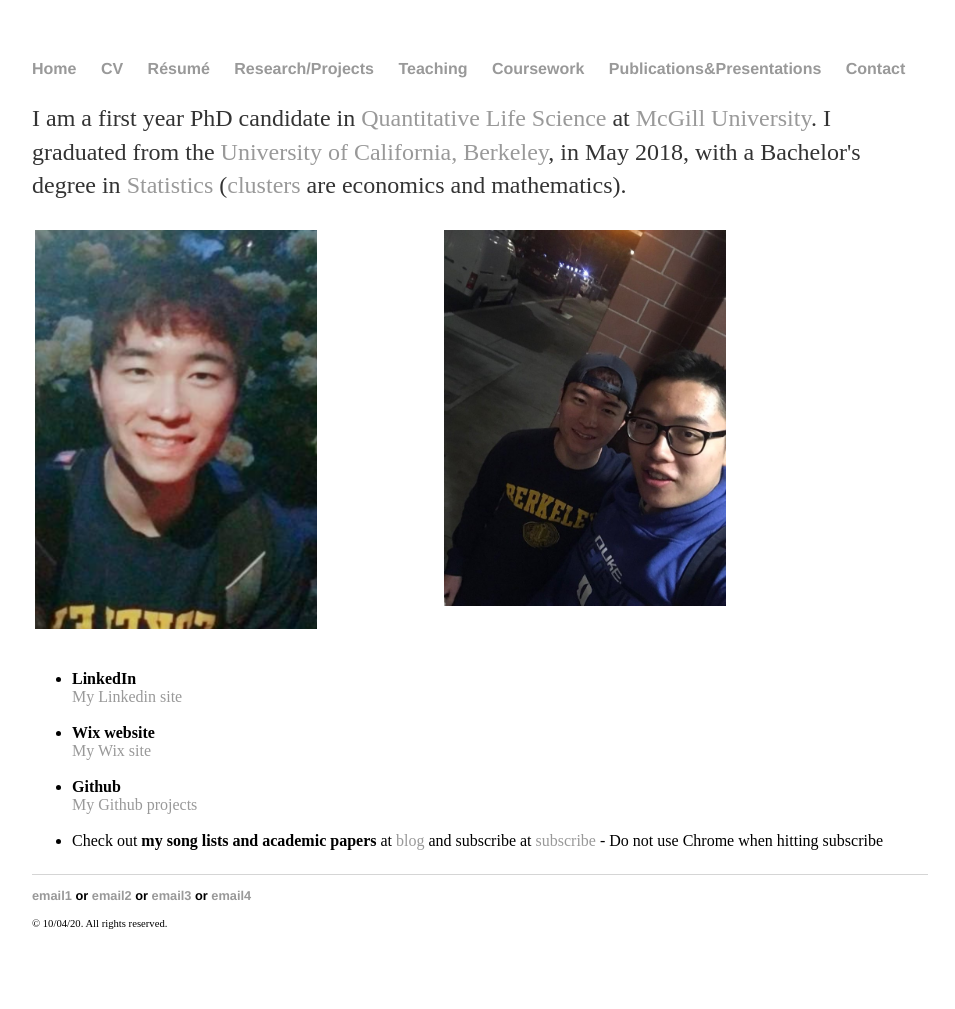
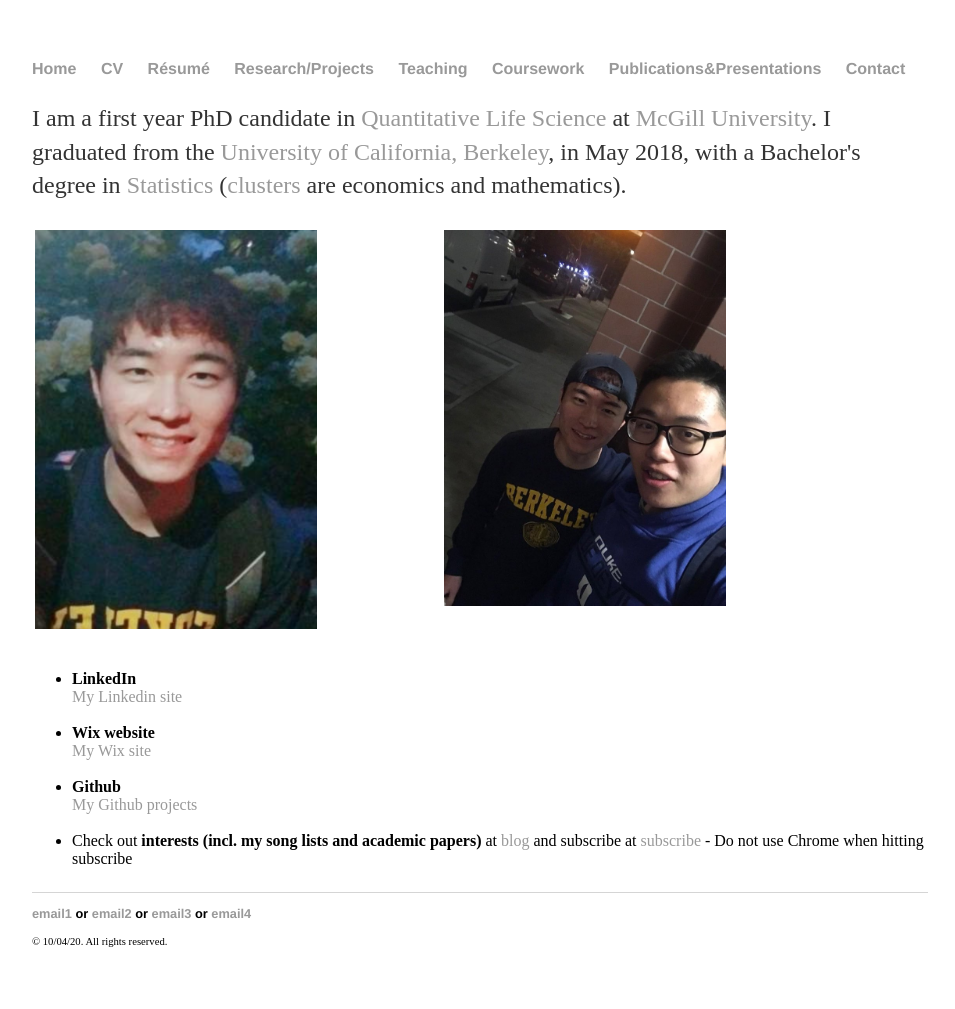
Before and after one commit to yjkweon24/yjkweon24.github.io, a Jekyll site: the page built from index.html, in a window 1280 px wide. Shown: the whole page, without its empty margins (160-1115 px from the left). Built offline with Jekyll 4.4.1, drawn with Linux system fonts in a browser that asks for light colours.

Commit message:
Update index.html

```diff
--- a/index.html
+++ b/index.html
@@ -34,6 +34,6 @@
 		<li> <b>Github</b> </li>
 		<a href="https://github.com/yjkweon24">My Github projects</a><br>
 		<br>
-		<li> Check out <b>my song lists and academic papers</b> at <a href = "https://yjkweon24.github.io/blog/">blog</a> and subscribe at <a href = "https://yjkweon24.github.io/blog/atom.xml">subscribe</a> - Do not use Chrome when hitting subscribe</li>
+		<li> Check out <b>interests (incl. my song lists and academic papers)</b> at <a href = "https://yjkweon24.github.io/blog/">blog</a> and subscribe at <a href = "https://yjkweon24.github.io/blog/atom.xml">subscribe</a> - Do not use Chrome when hitting subscribe</li>
 	</ul>
 </p>
```
